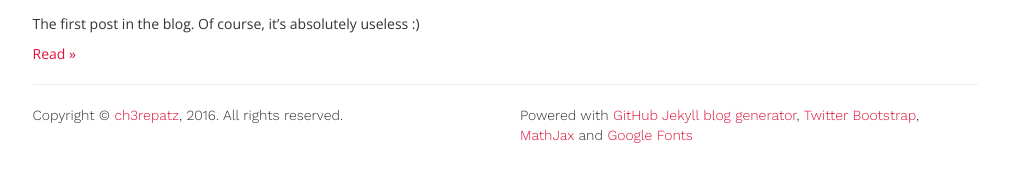
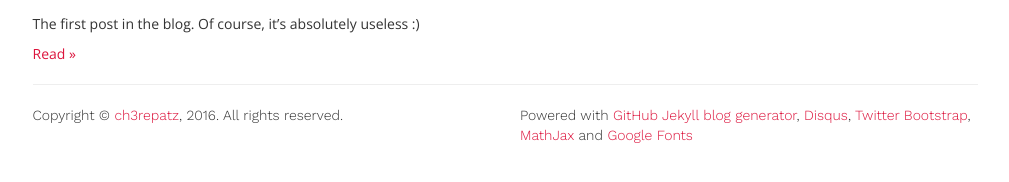
Before and after one commit to ch3repatz/ch3repatz.github.io, a Jekyll site: the page built from index.html, in a window 1280 px wide. Shown: the part 227-409 px from the top of the page, without its empty margins (135-1144 px from the left). Built offline with Jekyll 4.4.1, drawn with Linux system fonts in a browser that asks for light colours; the list of posts is cut into pages by our own code.

Commit message:
Update default.html

```diff
--- a/_layouts/default.html
+++ b/_layouts/default.html
@@ -172,6 +172,7 @@
     		</div>
     		<div class="col-md-5">
     			Powered with <a href="https://help.github.com/articles/using-jekyll-as-a-static-site-generator-with-github-pages/">GitHub Jekyll blog generator</a>,
+    			<a href="https://disqus.com/">Disqus</a>,
     			<a href="http://getbootstrap.com/">Twitter Bootstrap</a>,
     			<a href="https://www.mathjax.org/">MathJax</a> and
     			<a href="https://fonts.google.com">Google Fonts</a>
```
